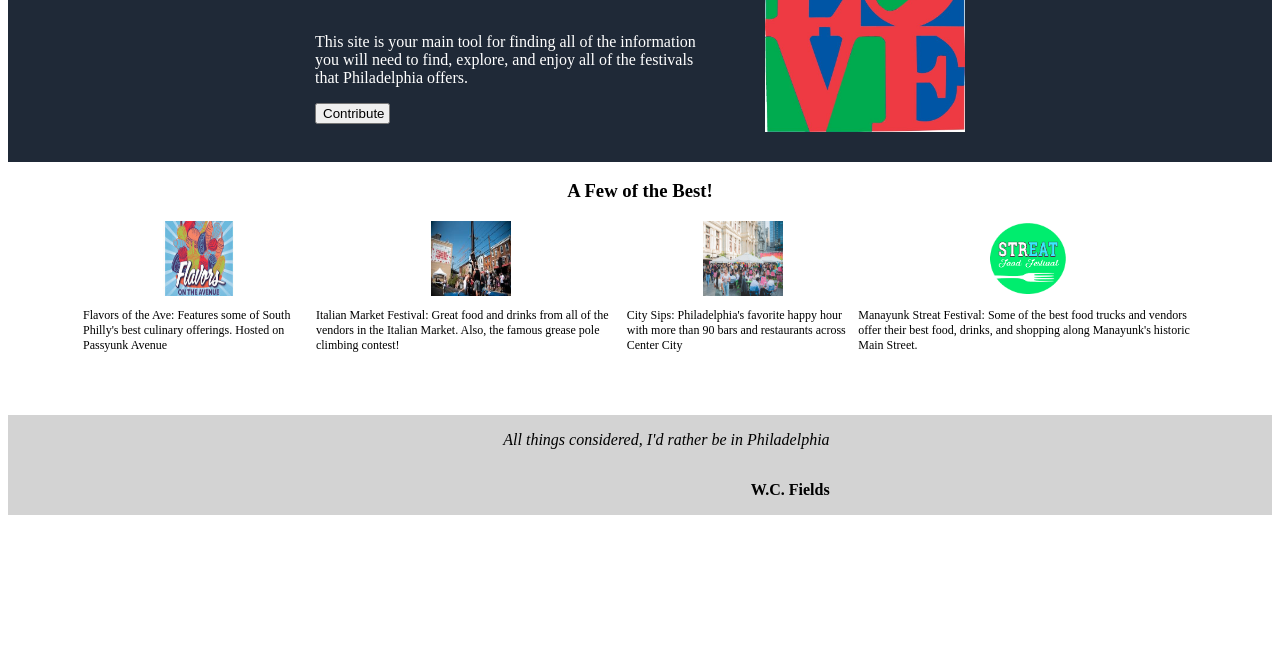
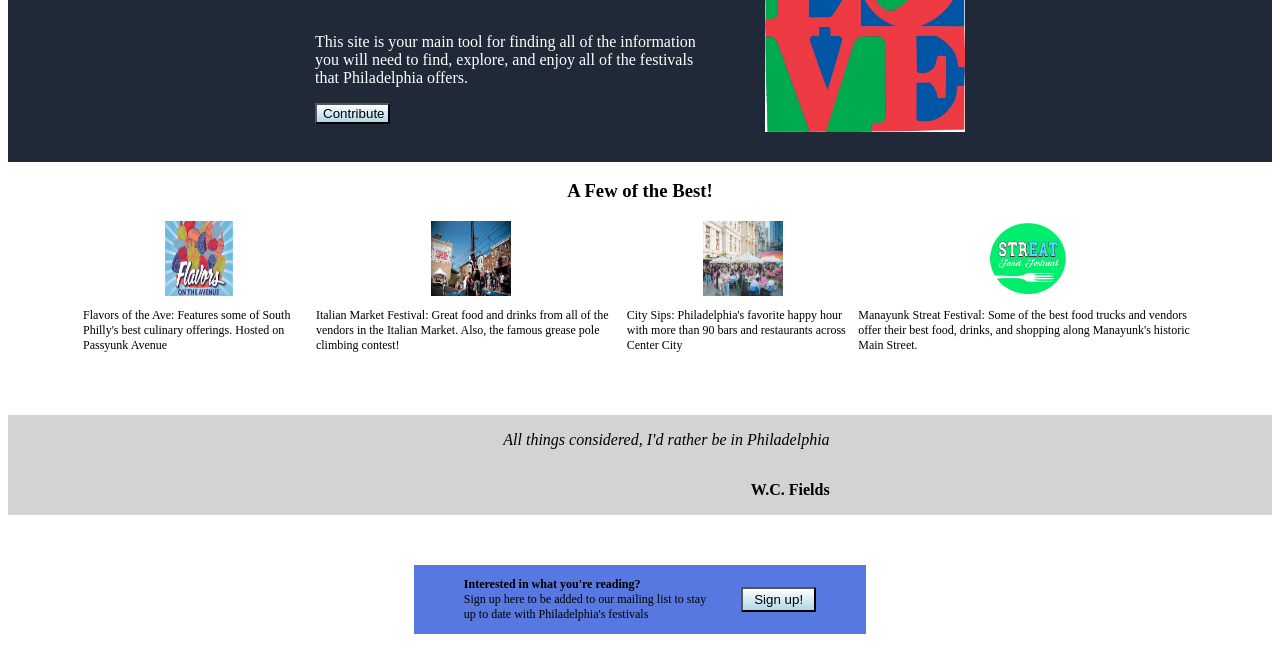
Before and after one commit to mnicolai20/PhilaFests, a plain HTML site: page index.html in a window 1280 px wide. Shown: the part 135-800 px from the top of the page. Drawn offline with Linux system fonts and the light colour scheme.

Commit message:
added sign up section with styling. Also added styling to contribute button

```diff
--- a/index.html
+++ b/index.html
@@ -80,6 +80,12 @@
 
     <div class="action">
 
+        <div class="bottomBox">
+            <p id="interest"><strong>Interested in what you're reading?</strong> <br>
+            Sign up here to be added to our mailing list to stay <br> up to date with Philadelphia's festivals</p>
+            <button id="signup">Sign up!</button>
+        </div><!--closes bottomBox class-->
+
     </div><!--closes action class-->
 
     <div class="footer">
--- a/stylesheets/main.css
+++ b/stylesheets/main.css
@@ -56,6 +56,7 @@ h2,
 
 .contribute{
     width: 75px;
+    background-image: linear-gradient(to top, lightblue, white);
 }
 
 .festpics{
@@ -98,9 +99,37 @@ h2,
     display: flex;
     flex-direction: column;
     align-items: end;
+    margin-bottom: 50px;
 }
 
 #reference,
 #quote{
     margin-right: 35%;
 }
+
+/*CSS for action section*/
+.bottomBox{
+    background-color: rgb(86, 120, 224);
+    display: flex;
+    gap: 35px;
+    align-items: center;
+    padding-left: 50px;
+    padding-right: 50px;
+}
+
+.action{
+    display: flex;
+    justify-content: center;
+    margin-left: 12%;
+    margin-right: 12%;
+}
+
+#interest{
+    font-size: 12px;
+}
+
+#signup{
+    width: 75px;
+    height: 25px;
+    background-image: linear-gradient(to top, lightblue, white);
+}
```
